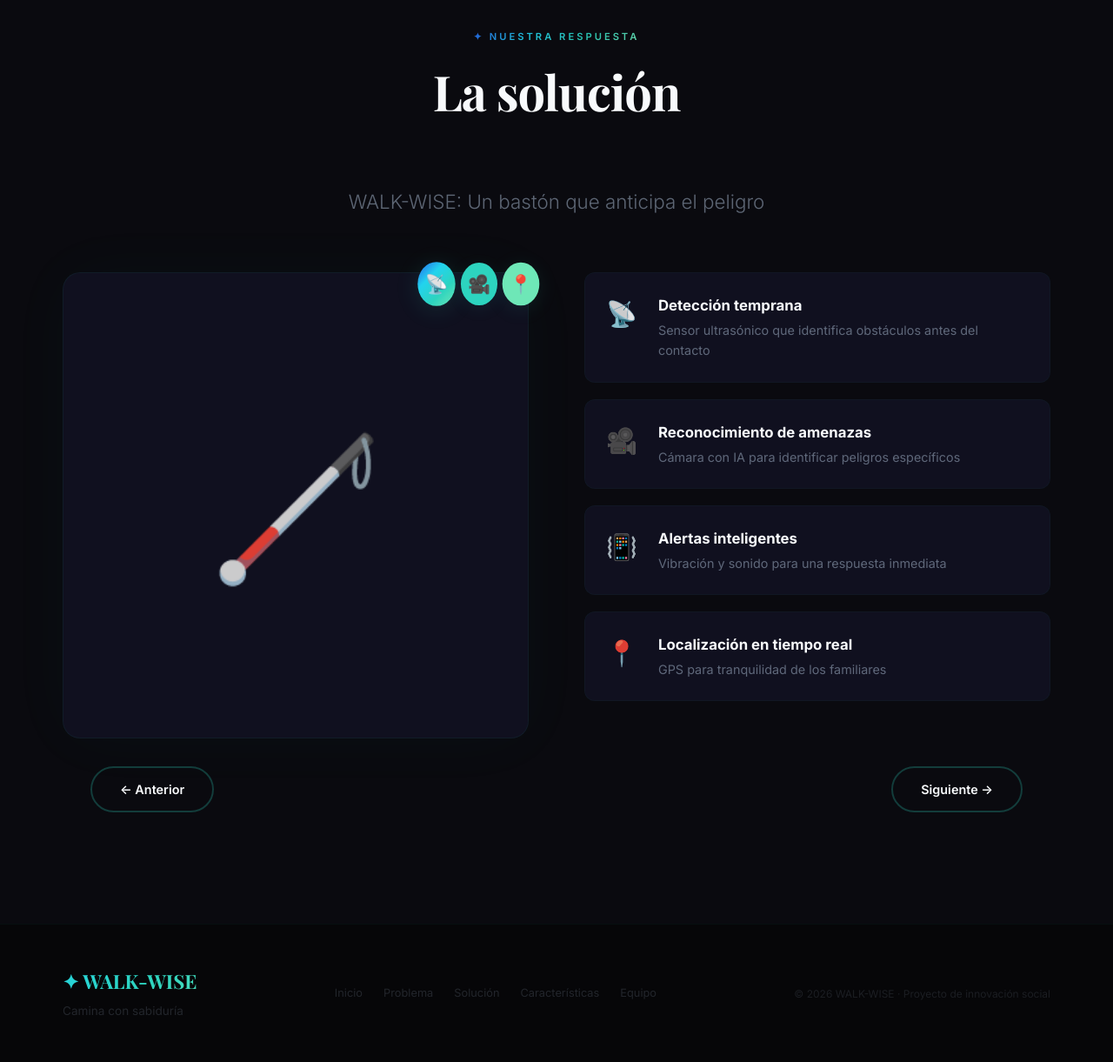
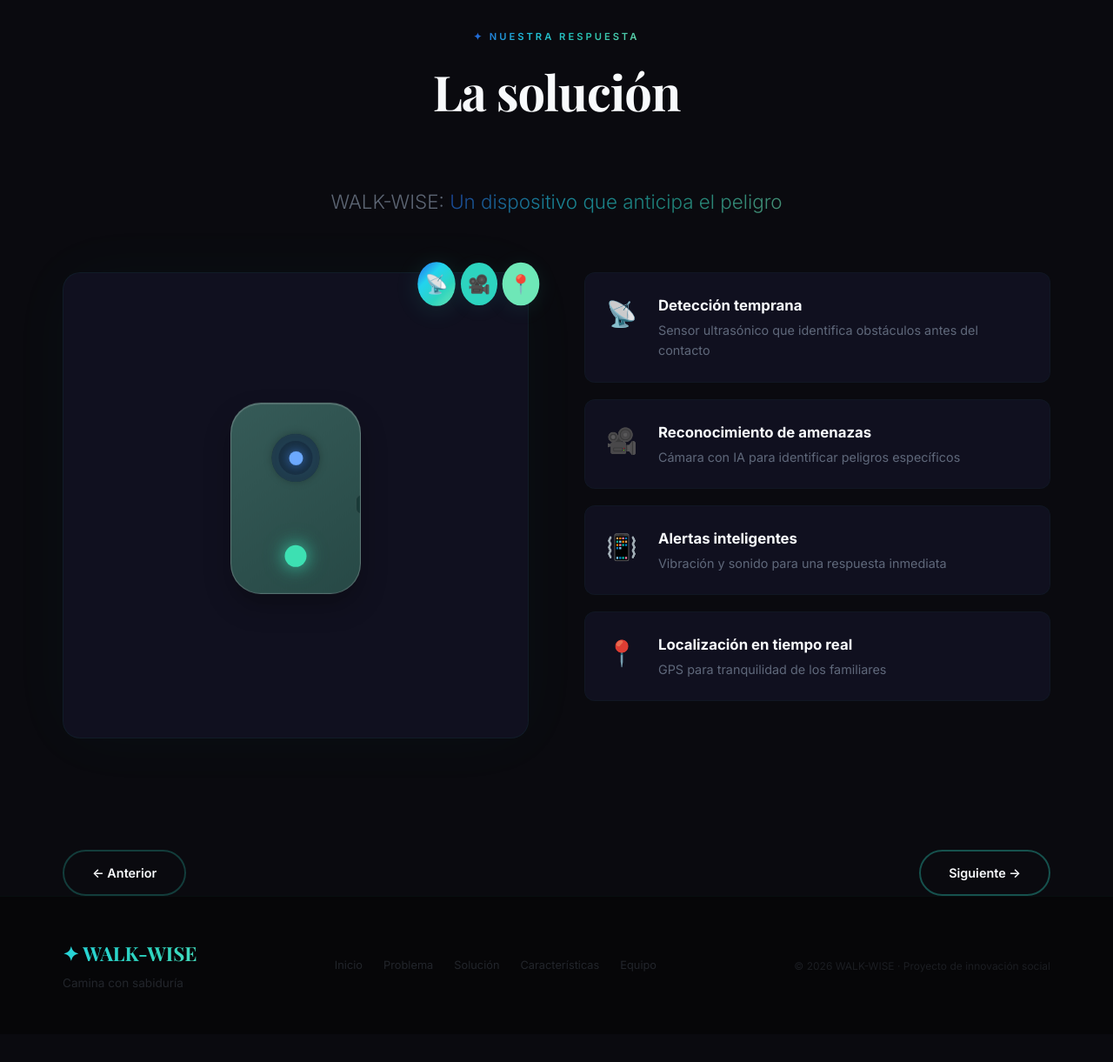
Before and after one commit to Kikito09/WalkWise, a Flask app: page /solution in a window 1280 px wide. Shown: the part 68-1289 px from the top of the page at 87% size. After the commit the page ends 1203 px from the top, so only its background shows below. Run offline with Flask 3, Linux system fonts and the light colour scheme.

Commit message:
Enhance solution page with custom styles and layout
Added custom styles and enhanced device showcase for the solution page.

```diff
--- a/PAGINA STEAM/templates/solution.html
+++ b/PAGINA STEAM/templates/solution.html
@@ -3,7 +3,181 @@
 {% block title %}Nuestra Solución · WALK-WISE{% endblock %}
 
 {% block content %}
+<!-- ===== CSS DEL DISPOSITIVO ===== -->
+<style>
+    /* ===== DISPOSITIVO - GRANDE ===== */
+    .device-wrapper-custom {
+        display: flex;
+        align-items: center;
+        justify-content: center;
+        width: 100%;
+        height: 100%;
+        min-height: 400px;
+        position: relative;
+    }
 
+    .device {
+        position: relative;
+        width: 150px;
+        height: 220px;
+        border-radius: 35px;
+        background: linear-gradient(145deg, #365b58, #274946);
+        border: 1px solid rgba(255, 255, 255, 0.22);
+        box-shadow:
+            inset 0 1px 1px rgba(255, 255, 255, 0.18),
+            0 15px 30px rgba(0, 0, 0, 0.25);
+        overflow: hidden;
+        animation: device-float 4s ease-in-out infinite;
+    }
+
+    @keyframes device-float {
+        0%, 100% { transform: translateY(0px); }
+        50% { transform: translateY(-10px); }
+    }
+
+    .camera {
+        position: absolute;
+        top: 35px;
+        left: 50%;
+        transform: translateX(-50%);
+        width: 55px;
+        height: 55px;
+        border-radius: 50%;
+        background: #172d3d;
+        display: flex;
+        align-items: center;
+        justify-content: center;
+        box-shadow:
+            inset 0 0 0 8px #203c4c,
+            0 0 10px rgba(0, 0, 0, 0.25);
+    }
+
+    .lens {
+        width: 16px;
+        height: 16px;
+        border-radius: 50%;
+        background: #6ca9ff;
+        box-shadow: 0 0 15px rgba(74, 144, 255, 0.8);
+    }
+
+    .led {
+        position: absolute;
+        width: 25px;
+        height: 25px;
+        left: 50%;
+        bottom: 30px;
+        transform: translateX(-50%);
+        border-radius: 50%;
+        background: #3de0b2;
+        box-shadow: 0 0 8px rgba(61, 224, 178, 0.55);
+        animation: led-pulse 2s ease-in-out infinite;
+    }
+
+    @keyframes led-pulse {
+        0%, 100% {
+            box-shadow: 0 0 8px rgba(61, 224, 178, 0.55);
+        }
+        50% {
+            box-shadow: 0 0 25px rgba(61, 224, 178, 0.9), 0 0 50px rgba(61, 224, 178, 0.3);
+        }
+    }
+
+    .shine {
+        position: absolute;
+        width: 70px;
+        height: 1.5px;
+        left: 25px;
+        top: 115px;
+        background: rgba(92, 255, 213, 0.7);
+        transform: rotate(-65deg);
+        transform-origin: left center;
+        filter: blur(0.5px);
+    }
+
+    .sensor-ultrasonic {
+        position: absolute;
+        top: 105px;
+        right: -30px;
+        width: 35px;
+        height: 22px;
+        background: #1a3a38;
+        border-radius: 6px;
+        border: 1px solid rgba(255, 255, 255, 0.1);
+        display: flex;
+        align-items: center;
+        justify-content: center;
+        gap: 4px;
+    }
+
+    .sensor-ultrasonic::before,
+    .sensor-ultrasonic::after {
+        content: '';
+        width: 6px;
+        height: 12px;
+        background: #2DD4BF;
+        border-radius: 3px;
+        animation: ultrasonic-wave 1.5s ease-in-out infinite;
+    }
+
+    .sensor-ultrasonic::after {
+        animation-delay: 0.5s;
+    }
+
+    @keyframes ultrasonic-wave {
+        0%, 100% { opacity: 0.3; transform: scaleY(0.6); }
+        50% { opacity: 1; transform: scaleY(1); }
+    }
+
+    .device-label {
+        position: absolute;
+        bottom: -40px;
+        left: 50%;
+        transform: translateX(-50%);
+        font-size: 0.8rem;
+        color: var(--text-muted);
+        opacity: 0.5;
+        white-space: nowrap;
+        letter-spacing: 2px;
+        text-transform: uppercase;
+    }
+
+    /* ===== RESPONSIVE ===== */
+    @media (max-width: 768px) {
+        .device {
+            width: 110px;
+            height: 160px;
+            border-radius: 28px;
+        }
+        .camera {
+            top: 28px;
+            width: 42px;
+            height: 42px;
+        }
+        .camera .lens {
+            width: 12px;
+            height: 12px;
+        }
+        .led {
+            width: 18px;
+            height: 18px;
+            bottom: 22px;
+        }
+        .sensor-ultrasonic::before,
+        .sensor-ultrasonic::after {
+            width: 5px;
+            height: 10px;
+        }
+        .device-label {
+            font-size: 0.65rem;
+            bottom: -30px;
+        }
+        .device-wrapper-custom {
+            min-height: 300px;
+        }
+    }
+</style>
+
+<!-- ===== SECCIÓN SOLUCIÓN ===== -->
 <section class="section solution-page">
     <div class="container">
         <div class="section-header">
@@ -11,12 +185,31 @@
             <h1 class="section-title">La solución</h1>
         </div>
 
-        <p class="solution-subtitle">WALK-WISE: <span class="gold-text">Un bastón que anticipa el peligro</span></p>
+        <p class="solution-subtitle">WALK-WISE: <span class="primary-text">Un dispositivo que anticipa el peligro</span></p>
 
         <div class="solution-showcase">
             <div class="solution-device">
                 <div class="device-wrapper">
-                    <span class="device-icon">🦯</span>
+                    <!-- ===== DISPOSITIVO (REEMPLAZA EL BASTÓN EMOJI) ===== -->
+                    <div class="device-wrapper-custom">
+                        <div class="device">
+                            <!-- Cámara -->
+                            <div class="camera">
+                                <div class="lens"></div>
+                            </div>
+
+                            <!-- Sensor ultrasónico -->
+                            <div class="sensor-ultrasonic"></div>
+
+                            <!-- LED -->
+                            <div class="led"></div>
+
+                            <!-- Etiqueta -->
+                            <span class="device-label">WALK-WISE</span>
+                        </div>
+                    </div>
+                    <!-- ===== FIN DISPOSITIVO ===== -->
+
                     <div class="device-tech">
                         <span class="tech-badge">📡</span>
                         <span class="tech-badge">🎥</span>
@@ -24,6 +217,7 @@
                     </div>
                 </div>
             </div>
+
             <div class="solution-benefits">
                 <div class="benefit-item">
                     <span class="benefit-icon">📡</span>
@@ -55,20 +249,10 @@
                 </div>
             </div>
         </div>
+    </div>
+</section>
+{% endblock %}
 
-        <div class="nav-buttons">
-    <div class="container">
-        <div class="nav-buttons-wrapper">
-            <a href="/problem" class="nav-btn prev">
-                ← Anterior
-            </a>
-            <a href="/how-it-works" class="nav-btn next">
-                Siguiente →
-            </a>
-        </div>
-    </div>
-</div>
-
+{# ===== CONFIGURACIÓN DE BOTONES ===== #}
 {% set previous_page = '/problem' %}
 {% set next_page = '/how-it-works' %}
-{% endblock %}
```
